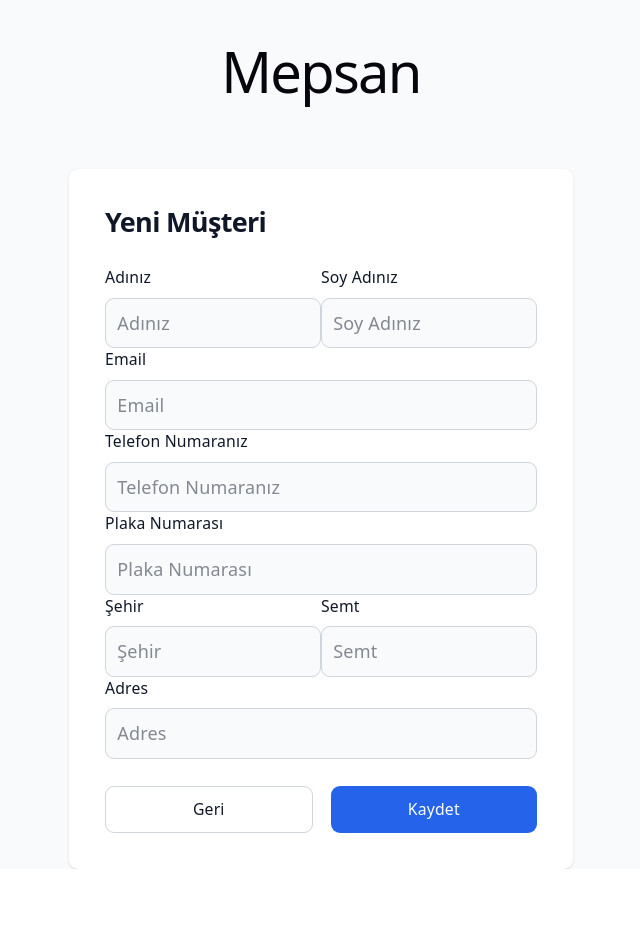
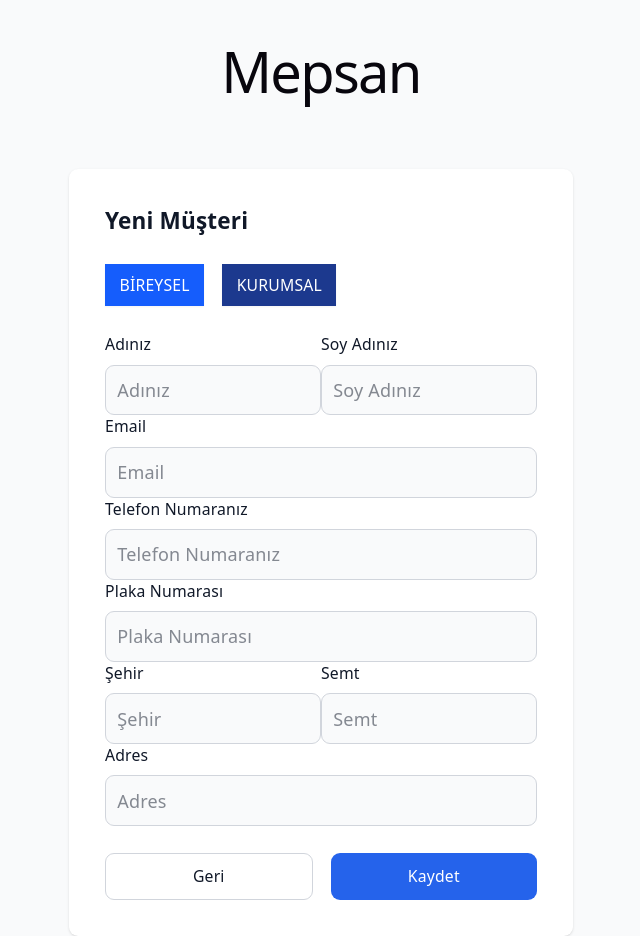
Before and after one commit to aliugur1/stajyer-fronted, a React (Vite) app: page /customers/newCustomer in a window 1280 px wide. Shown: the whole page, without its empty margins (319-959 px from the left). Before the commit the page ends 869 px from the top, so only its background shows below. Built offline with nearby package versions, Linux system fonts and the light colour scheme; sample sign-in values are in the browser's storage.

Commit message:
kurumsal bireysel butonları düzenledndi

```diff
--- a/src/components/Customers/CustomersList.jsx
+++ b/src/components/Customers/CustomersList.jsx
@@ -154,7 +154,7 @@ const CustomersList = ({ data, globalFilter, onGlobalFilterChange }) => {
       <div className="w-full bg-white p-6 rounded-2xl shadow-sm border border-gray-100 flex flex-col gap-4 md:flex-row md:items-center md:justify-between">
         <div className="flex items-center gap-3">
           <span className="text-xl font-bold text-gray-900">
-            {t("customerListName")}{" "}
+            {t("customerListName")}
           </span>
         </div>
         <div className="flex items-center gap-4">
@@ -164,12 +164,12 @@ const CustomersList = ({ data, globalFilter, onGlobalFilterChange }) => {
           >
             {t("customerListButton1")}
           </button>
-          <button
+          {/* <button
             onClick={newCustomer("COMPANY")}
             className="text-white bg-blue-900 hover:bg-blue-950 box-border border border-transparent focus:ring-4 focus:ring-brand-medium shadow-xs font-medium leading-5 rounded-base text-sm px-3 py-2 focus:outline-none"
           >
             {t("customerListButton2")}
-          </button>
+          </button> */}
         </div>
       </div>
       <div>
--- a/src/components/Customers/NewCustomer.jsx
+++ b/src/components/Customers/NewCustomer.jsx
@@ -12,7 +12,7 @@ export function NewCustomer() {
   const [loading, setLoading] = useState("");
   const [error, setError] = useState("");
   const { PostData } = usePost();
-  const customerType = location.state?.customerType || "INDIVIDUAL";
+  const [customerType,setCustomerType]= useState(location.state?.customerType || "INDIVIDUAL")
   const newCustomer = async () => {
     //burada backend veri gönderiyoruz
     return await PostData("customers", {
@@ -71,9 +71,25 @@ export function NewCustomer() {
         </a>
         <div className="w-full bg-white rounded-lg shadow dark:border md:mt-0 sm:max-w-md xl:p-0 dark:bg-gray-800 dark:border-gray-700">
           <div className="p-6 space-y-4 md:space-y-6 sm:p-8">
-            <h3 className="text-xl font-bold leading-tight tracking-tight text-gray-900 md:text-2xl dark:text-white">
-              {t("newCustomer.n")}
-            </h3>
+            <div className="flex items-center gap-3">
+              <h3 className="text-xl font-bold text-gray-900">
+                {t("customerListButton1")}
+              </h3>
+            </div>
+            <div className="flex items-center gap-4">
+              <button
+                onClick={() => setCustomerType("INDIVIDUAL")}
+                className="text-white bg-blue-600 hover:bg-blue-700 box-border border border-transparent focus:ring-4 focus:ring-brand-medium shadow-xs font-medium leading-5 rounded-base text-sm px-3 py-2 focus:outline-none"
+              >
+                {t("customerListButton3")}
+              </button>
+              <button
+                onClick={() => setCustomerType("CORPORATE")}
+                className="text-white bg-blue-900 hover:bg-blue-950 box-border border border-transparent focus:ring-4 focus:ring-brand-medium shadow-xs font-medium leading-5 rounded-base text-sm px-3 py-2 focus:outline-none"
+              >
+                {t("customerListButton2")}
+              </button>
+            </div>
             <form className="space-y-4 md:space-y-6" onSubmit={handleRegister}>
               <div>
                 <div className="flex gab-8 w-full ">
--- a/src/locales/en.json
+++ b/src/locales/en.json
@@ -151,7 +151,8 @@
   "customerList21": "Tax Office",
   "customerListName": "Customers",
   "customerListButton1": "New Customer",
-  "customerListButton2": "New Company",
+  "customerListButton3": "INDIVIDUAL",
+  "customerListButton2": "CORPORATE",
   "newCustomer.err": "An error occurred during the refresh; please try again.",
   "newCustomer.n": "New Customer",
   "newCustomer.name": "First Name",
--- a/src/locales/tr.json
+++ b/src/locales/tr.json
@@ -151,7 +151,8 @@
   "customerList21": "Vergi Dairesi",
   "customerListName": "Müşteriler",
   "customerListButton1": "Yeni Müşteri",
-  "customerListButton2": "Yeni Şirket",
+  "customerListButton3":"BİREYSEL",
+  "customerListButton2": "KURUMSAL",
   "newCustomer.err": "Yenileme sırasında bir hata oluştu, lütfen tekrar deneyin",
   "newCustomer.n": "Yeni Müşteri",
   "newCustomer.name": "Adınız",
```
